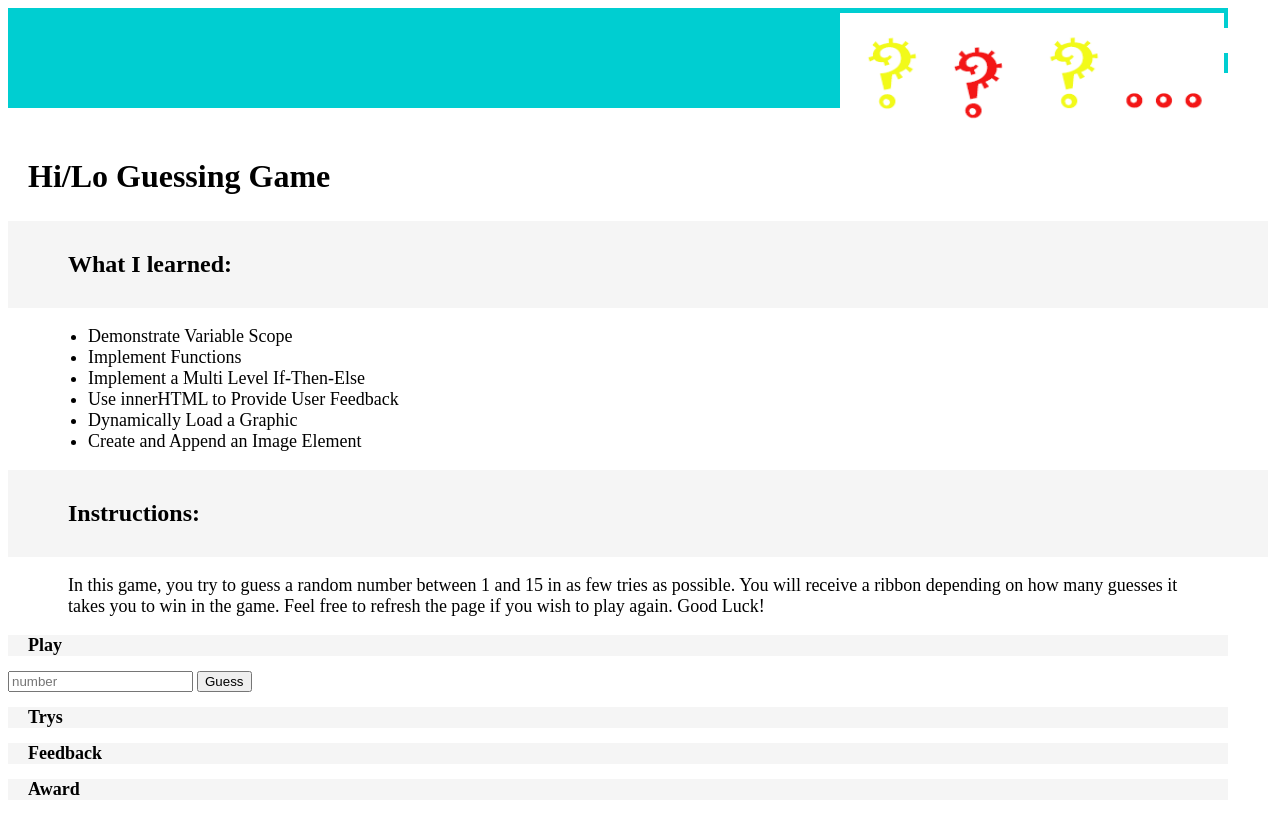
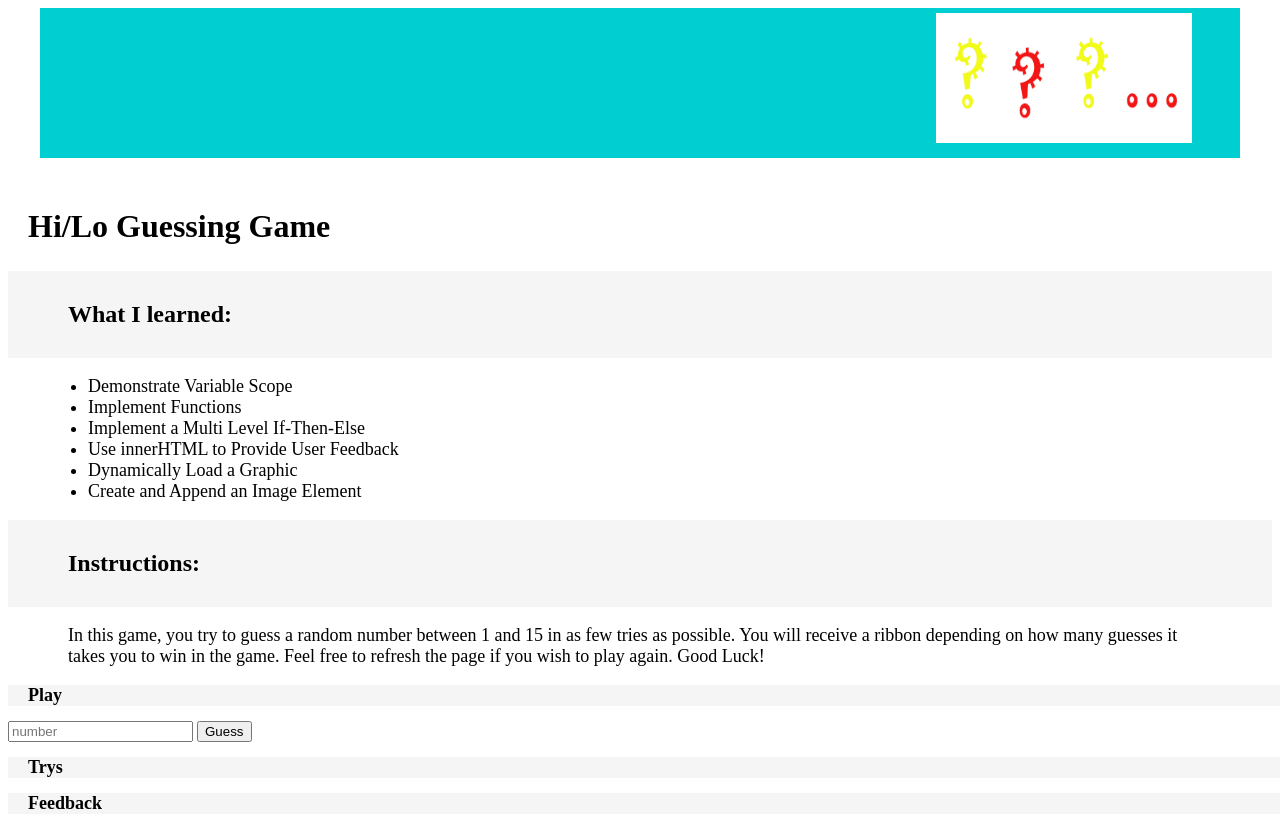
Before and after one commit to aubreyjones07/dgm2760unit03, a plain HTML site: page index.html in a window 1280 px wide. Shown: the top 817 px of the page. Drawn offline with Linux system fonts and the light colour scheme.

Commit message:
fixed header

```diff
--- a/css/main.css
+++ b/css/main.css
@@ -1,15 +1,20 @@
 .header {
   background-color: darkturquoise;
   max-width: 1200px;
-  height: 100px;
+  height: 150px;
+  margin: 0px auto;
+}
+
+.main, .footer {
+    margin: 0px auto;
+    max-width: 1024px;
+
 }
 
 
-
-
 .questionmarksimage {
-  margin-left: 65%;
-  width: 30%;
+  margin-left: 70%;
+  width: 20%;
   height: 130px;
   padding-top: 5px;
   position: absolute;
@@ -17,30 +22,24 @@
 
 }
 
-
+.companyname, .companyslogan {
+    font-family: 'roboto';
+    padding-left: 20px;
+    color: yellow;
+    z-index: 10000;
+}
 
 .companyname {
     margin: auto 0px;
     font-size: 36px;
-    padding-left: 20px;
     padding-top: 20px;
     width: 100%;
-    color: yellow;
-    max-width: 1200px;
-    background-color: darkturquoise;
 
 }
 
 .companyslogan {
     font-size: 30px;
-    width: 100%;
-    max-width: 1200px;
-    padding-left: 20px;
     padding-bottom: 20px;
-    color: yellow;
-    background-color: darkturquoise;
-
-
 
 }
 
@@ -51,7 +50,7 @@
     padding-left: 20px;
     padding-top: 30px;
     padding-bottom: 10px;
-    max-width: 1200px;
+
 }
 
 
@@ -62,14 +61,14 @@
     padding-top: 30px;
     padding-bottom: 30px;
     font-size: 24px;
-    max-width: 1200px;
+
 }
 
 
 .listofskills {
     padding-left: 80px;
     font-size: 18px;
-    max-width: 1200px;
+
 
 
 }
@@ -79,7 +78,7 @@
     padding-left: 60px;
     padding-right: 60px;
     font-size: 18px;
-    max-width: 1200px;
+
 
 
 }
@@ -89,7 +88,6 @@
     display: flex;
     width: 100%;
     font-size: 18px;
-    max-width: 1200px;
     padding-left: 20px;
     background-color: whitesmoke;
 }
@@ -164,6 +162,6 @@
     padding: 5px;
     background-color: darkturquoise;
     color: black;
-    max-width: 1200px;
+
 
 }
```
